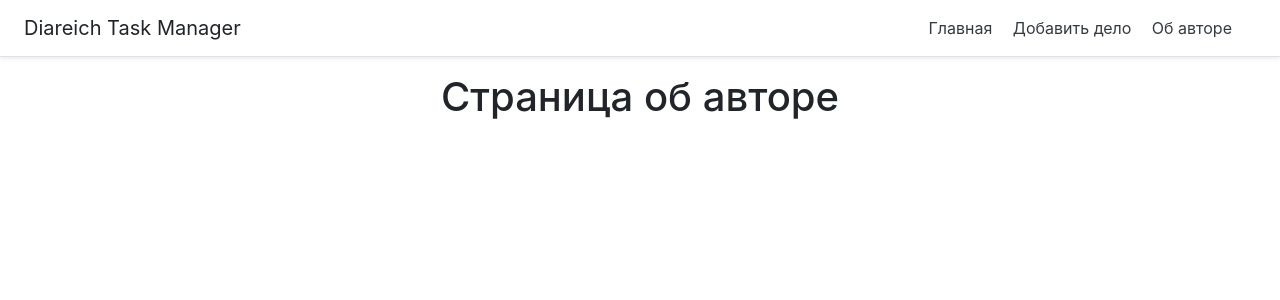
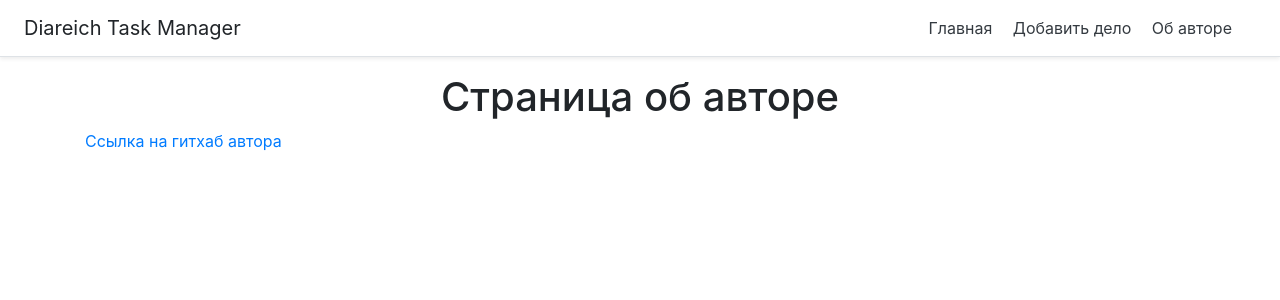
Before and after one commit to Diareich/My-first-taskmanager, a Django app: page /about-me in a window 1280 px wide. Shown: the top 300 px of the page. Run offline with Django 3.2, Linux system fonts and the light colour scheme.

Commit message:
Был исправлен баг с ссылкой

```diff
--- a/taskmanager/main/templates/main/about.html
+++ b/taskmanager/main/templates/main/about.html
@@ -12,6 +12,6 @@ Cтраница про нас
 
     </h1>
 
-    <p><a href="https://github.com/Diareich>Ссылка на гитхаб автора</a></p>
+    <p><a href="https://github.com/Diareich" target="_blank">Ссылка на гитхаб автора</a></p>
 
 {% endblock %}
```
